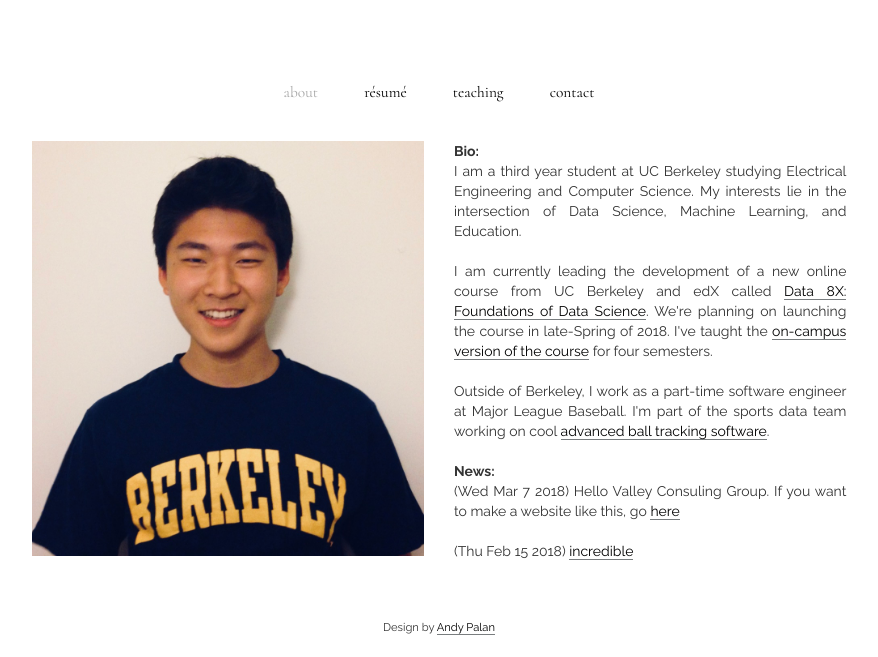
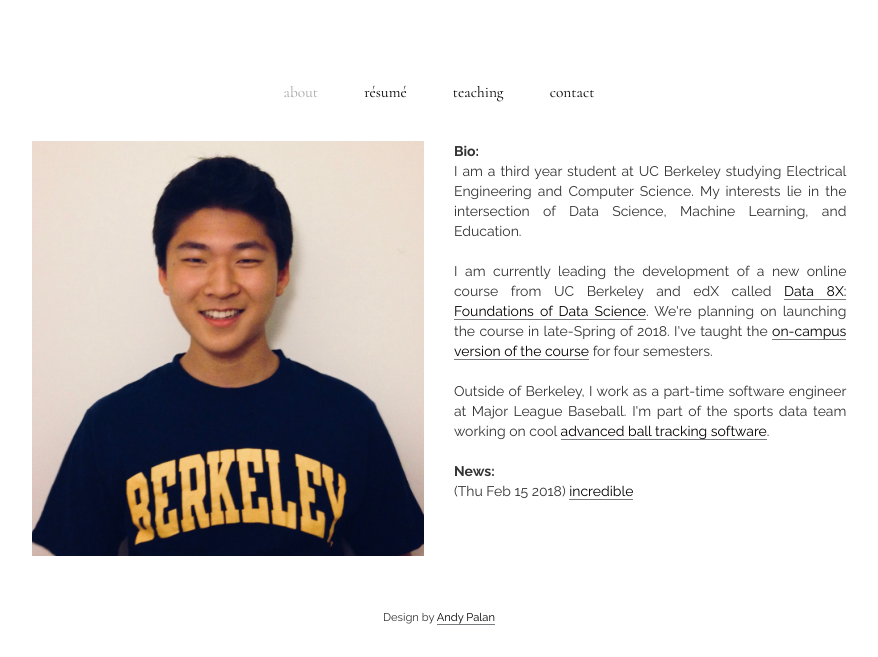
Before and after one commit to wiltonwu/wiltonwu.github.io, a plain HTML site: page index.html in a window 1280 px wide. Shown: the part 237-894 px from the top of the page, without its empty margins (201-1079 px from the left). Drawn offline with nearby package versions, Linux system fonts and the light colour scheme.

Commit message:
removing vcg link

```diff
--- a/index.html
+++ b/index.html
@@ -66,8 +66,6 @@
                 <li>Outside of Berkeley, I work as a part-time software engineer at Major League Baseball.  I'm part of the sports data team working on cool <a href="https://www.mlb.com/news/statcast-primer-baseball-will-never-be-the-same/c-119234412">advanced ball tracking software</a>.</li>
                 <br>
                 <li><b>News:</b></li>
-                <li>(Wed Mar 7 2018) Hello Valley Consuling Group.  If you want to make a website like this, go <a href="https://github.com/malayandi/winter.io">here</a></li>
-                <br>
                 <li>(Thu Feb 15 2018) <a href="https://youtu.be/YBpdL9hSac4">incredible</a></li>
                 <br>
 
```
